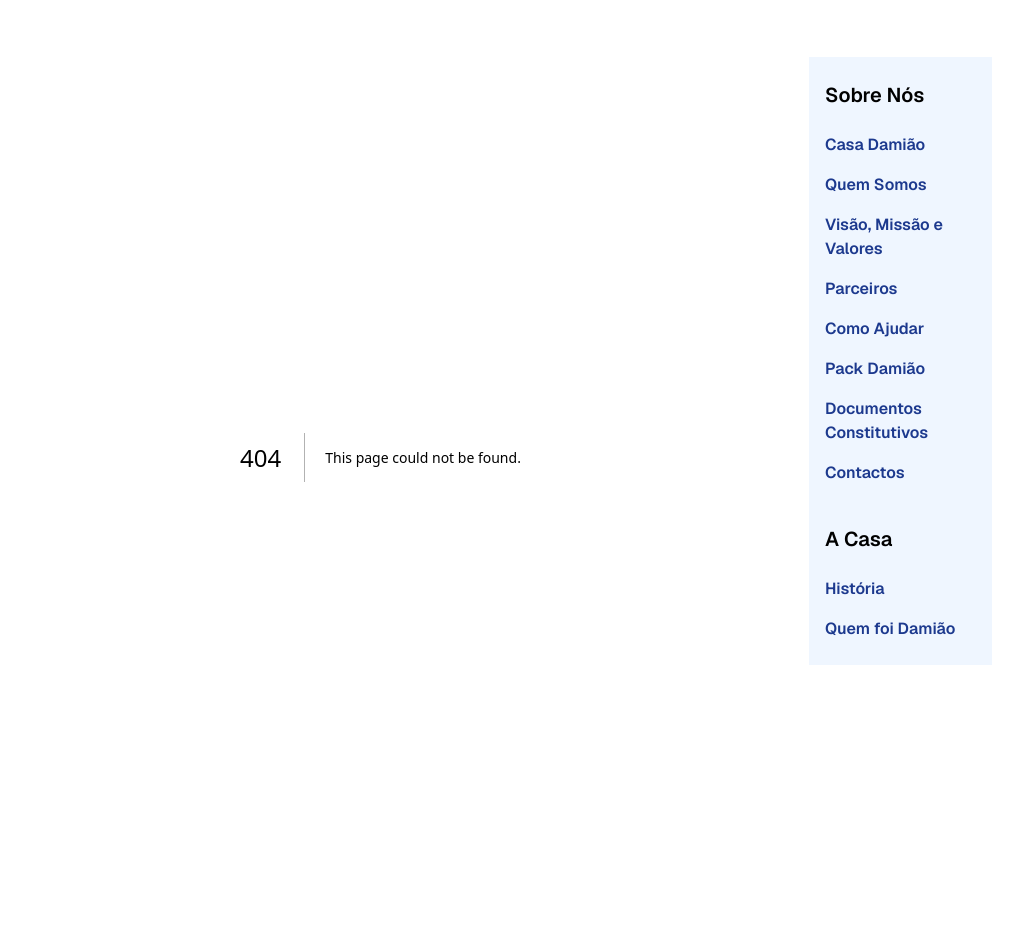
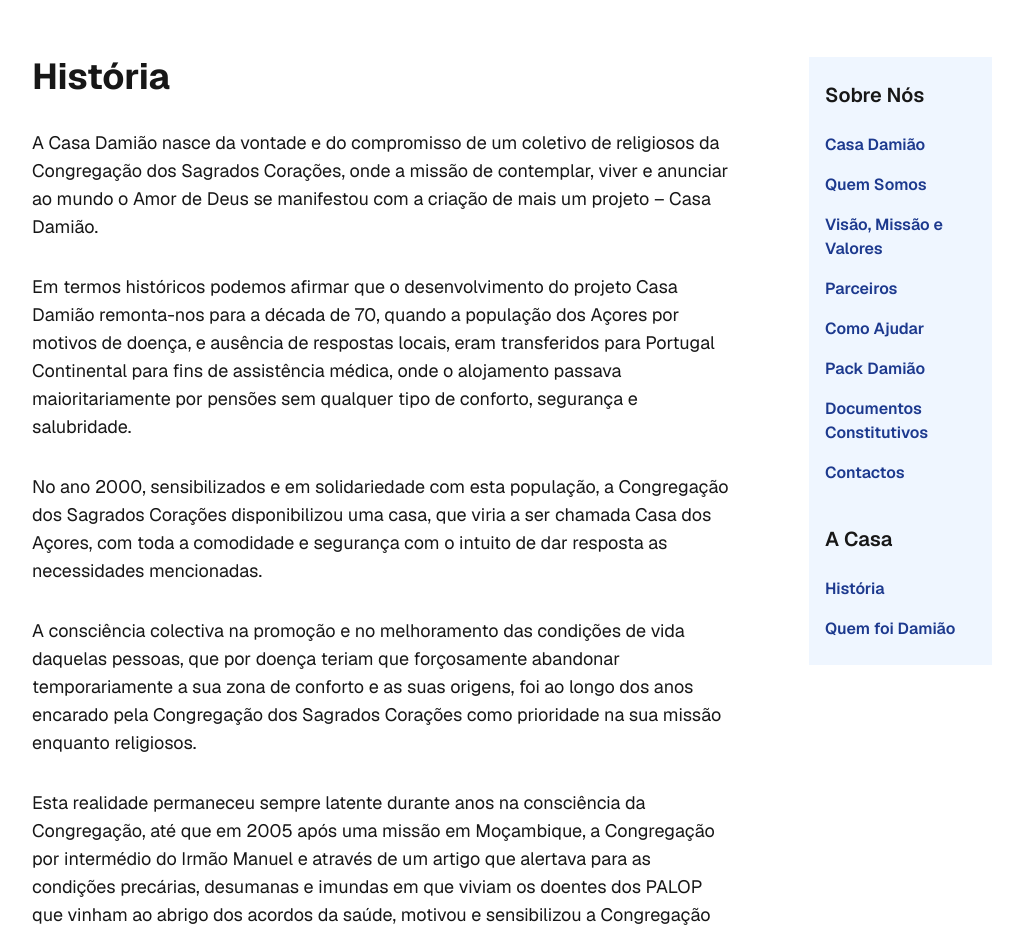
Before and after one commit to jcostadev23/casadamiao, a Next.js app: page /historia-2 in a window 1280 px wide. Before the commit this address had no page. Shown: the part 200-1133 px from the top of the page, without its empty margins (128-1151 px from the left). Built offline with nearby package versions, Linux system fonts and the light colour scheme.

Commit message:
history-markdown-page

```diff
--- /dev/null
+++ b/src/app/historia-2/info.mdx
@@ -0,0 +1,15 @@
+# História
+
+A Casa Damião nasce da vontade e do compromisso de um coletivo de religiosos da Congregação dos Sagrados Corações, onde a missão de contemplar, viver e anunciar ao mundo o Amor de Deus se manifestou com a criação de mais um projeto – Casa Damião.
+
+Em termos históricos podemos afirmar que o desenvolvimento do projeto Casa Damião remonta-nos para a década de 70, quando a população dos Açores por motivos de doença, e ausência de respostas locais, eram transferidos para Portugal Continental para fins de assistência médica, onde o alojamento passava maioritariamente por pensões sem qualquer tipo de conforto, segurança e salubridade.
+
+No ano 2000, sensibilizados e em solidariedade com esta população, a Congregação dos Sagrados Corações disponibilizou uma casa, que viria a ser chamada Casa dos Açores, com toda a comodidade e segurança com o intuito de dar resposta as necessidades mencionadas.
+
+A consciência colectiva na promoção e no melhoramento das condições de vida daquelas pessoas, que por doença teriam que forçosamente abandonar temporariamente a sua zona de conforto e as suas origens, foi ao longo dos anos encarado pela Congregação dos Sagrados Corações como prioridade na sua missão enquanto religiosos.
+
+Esta realidade permaneceu sempre latente durante anos na consciência da Congregação, até que em 2005 após uma missão em Moçambique, a Congregação por intermédio do Irmão Manuel e através de um artigo que alertava para as condições precárias, desumanas e imundas em que viviam os doentes dos PALOP que vinham ao abrigo dos acordos da saúde, motivou e sensibilizou a Congregação para a elaboração de uma reposta.
+
+Iniciou-se, portanto, uma jornada de contatos, Cooperação Portuguesa nos PALOP, passando pelo Ministério da Saúde e concluído no Alto Comissariado para a Imigração e Diálogo Intercultural (ACIDI). Neste sentido, e após alguns avanços e retrocessos, a Congregação dos Sagrados Corações apresenta em 2006 um anteprojeto ao ACIDI para a criação de um centro de acolhimento temporário para doentes dos PALOP. A resposta a este anteprojeto surge apenas dois anos depois, mais especificamente em 2008, através de um programa promovido pelo ACIDI denominado Programa de Apoio a Doentes Estrangeiros (PADE) que consistia na construção de uma rede de casas de acolhimento no País para doentes dos PALOP. Porém em 2012 ocorreu o encerramento do PADE.
+
+A experiência adquirida ao longo destes 4 anos no PADE não poderia dissipar-se e a vontade expressa e contínua de garantir conforto, segurança, dignidade e longevidade aos doentes dos PALOP, contribuiu para que em 2013 o projeto Casa Damião se concretiza-se e rejuvenesce-se pelas mãos da Congregação dos Sagrados Corações.
--- /dev/null
+++ b/src/app/historia-2/page.tsx
@@ -0,0 +1,10 @@
+import Info from "./info.mdx";
+
+const Historia = () => {
+  return (
+    <div className="custom-markdown flex flex-col gap-[32px] w-full">
+      <Info />
+    </div>
+  );
+};
+export default Historia;
```
